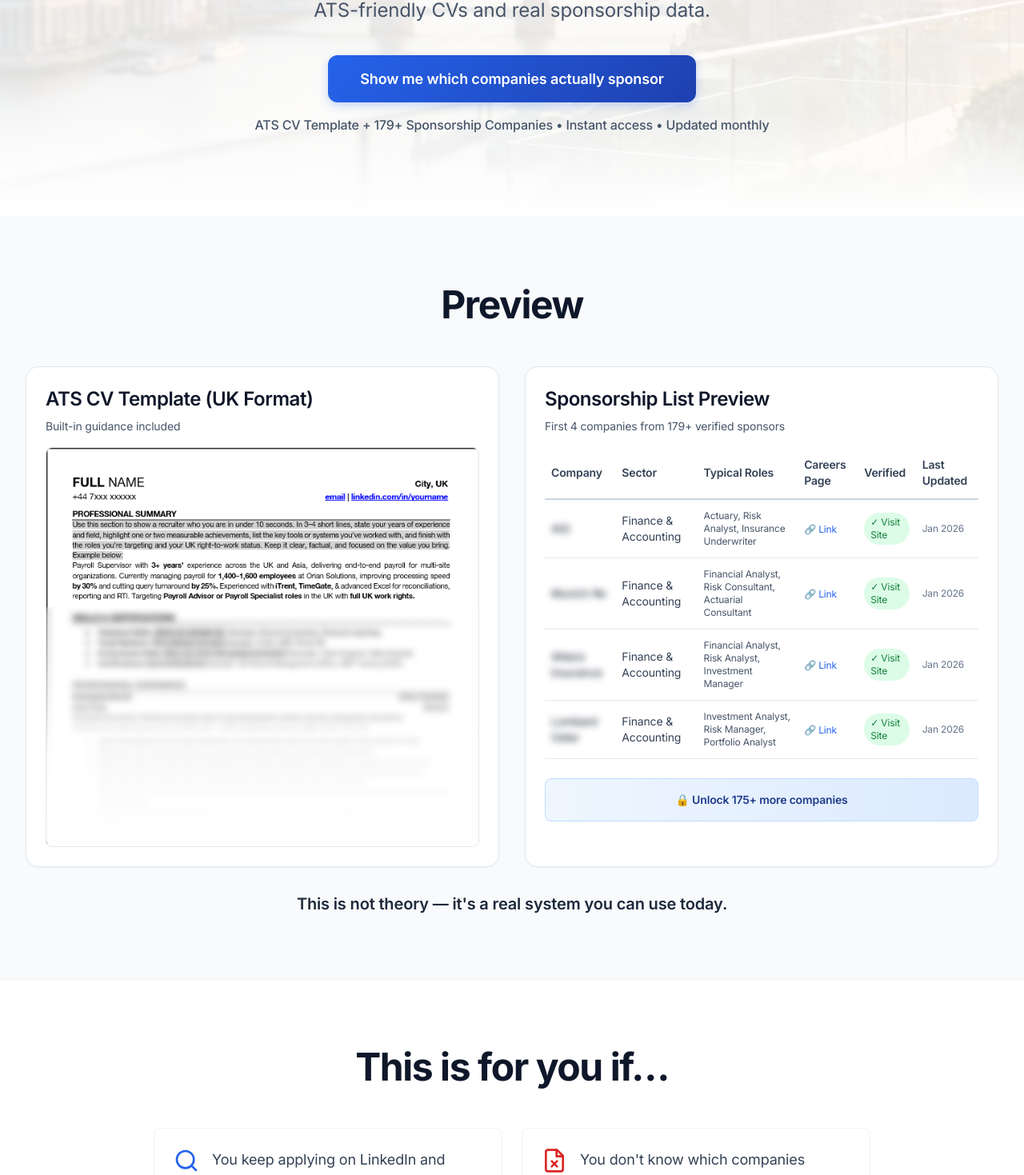
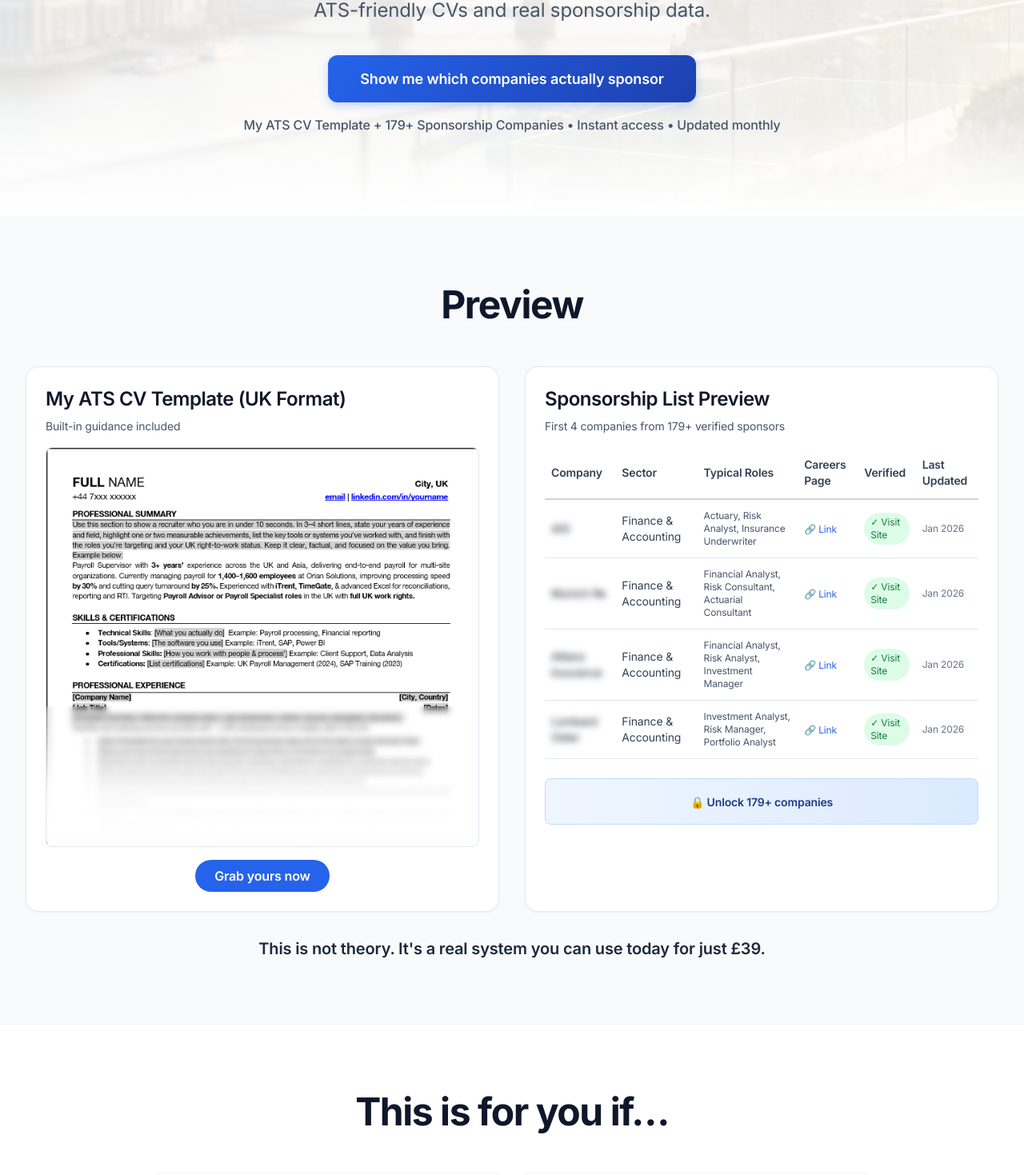
Before and after one commit to nazmilash/sponsorship-intelligence-web, a Next.js app: page / in a window 1280 px wide. Shown: the part 449-1918 px from the top of the page at 80% size. Built offline with nearby package versions, Linux system fonts and the light colour scheme.

Commit message:
Fix alignment, add payhip buttons, update profile pic

```diff
--- a/app/globals.css
+++ b/app/globals.css
@@ -201,7 +201,7 @@ p {
   bottom: 0;
   left: 0;
   right: 0;
-  height: 60%;
+  height: 35%;
   background: linear-gradient(to bottom, transparent 0%, rgba(255, 255, 255, 0.9) 60%, rgba(255, 255, 255, 1) 100%);
   backdrop-filter: blur(4px);
   -webkit-backdrop-filter: blur(4px);
--- a/components/SneakPeek.tsx
+++ b/components/SneakPeek.tsx
@@ -17,13 +17,22 @@ export default function SneakPeek() {
                             <p className="text-sm text-slate-600">{sneakPeek.cvCard.subtext}</p>
                         </div>
 
-                        <div className="blur-bottom relative bg-slate-100 rounded-lg overflow-hidden border border-slate-200" style={{ height: '500px' }}>
+                        <div className="blur-bottom relative bg-slate-100 rounded-lg overflow-hidden border border-slate-200 h-[350px] md:h-[500px]">
                             <Image
                                 src="/cv-preview.png"
                                 alt="ATS-Friendly CV Template Preview"
                                 fill
                                 className="object-cover object-top"
                             />
+                        </div>
+                        <div className="mt-4 text-center">
+                            <a
+                                href={content.payhip.embedUrl}
+                                className="payhip-buy-button inline-flex items-center justify-center px-6 py-2 bg-blue-600 text-white font-semibold rounded-full hover:bg-blue-700 transition"
+                                data-payhip
+                            >
+                                Grab yours now
+                            </a>
                         </div>
                     </div>
 
@@ -69,8 +78,16 @@ export default function SneakPeek() {
                         </div>
 
                         {/* Unlock overlay */}
-                        <div className="mt-6 p-4 bg-gradient-to-r from-blue-50 to-blue-100 rounded-lg border border-blue-200 text-center">
-                            <p className="text-sm font-semibold text-blue-900">🔒 Unlock 175+ more companies</p>
+                        <div className="mt-6 text-center">
+                            <a
+                                href={content.payhip.embedUrl}
+                                className="payhip-buy-button block w-full p-4 bg-gradient-to-r from-blue-50 to-blue-100 rounded-lg border border-blue-200 text-center hover:shadow-md transition group"
+                                data-payhip
+                            >
+                                <span className="text-sm font-semibold text-blue-900 group-hover:text-blue-700">
+                                    🔒 Unlock 179+ companies
+                                </span>
+                            </a>
                         </div>
                     </div>
                 </div>
--- a/content.config.ts
+++ b/content.config.ts
@@ -1,20 +1,20 @@
 export const content = {
     metadata: {
-        title: "ATS CV Template + UK Sponsorship Companies | Stop Wasting Applications",
-        description: "Get the ATS-friendly CV template and 179+ verified UK companies that sponsor international students. Built by someone who went through the same struggle.",
+        title: "My ATS CV Template + UK Sponsorship Companies | Stop Wasting Applications",
+        description: "Get my ATS-friendly CV template and 179+ verified UK companies that sponsor international students. Built by someone who went through the same struggle.",
     },
 
     hero: {
         headline: "Stop wasting months applying to jobs that will never sponsor you.",
         subheadline: "I went from struggling to get interviews in the UK to building a system that helped 70+ international students get shortlisted using ATS-friendly CVs and real sponsorship data.",
         ctaPrimary: "Show me which companies actually sponsor",
-        trustLine: "ATS CV Template + 179+ Sponsorship Companies • Instant access • Updated monthly",
+        trustLine: "My ATS CV Template + 179+ Sponsorship Companies • Instant access • Updated monthly",
     },
 
     sneakPeek: {
         title: "Preview",
         cvCard: {
-            label: "ATS CV Template (UK Format)",
+            label: "My ATS CV Template (UK Format)",
             subtext: "Built-in guidance included",
         },
         databaseCard: {
@@ -59,13 +59,13 @@ export const content = {
                 }
             ],
         },
-        bottomLine: "This is not theory — it's a real system you can use today.",
+        bottomLine: "This is not theory. It's a real system you can use today for just £39.",
     },
 
     painPoints: {
         title: "This is for you if…",
         points: [
-            "You keep applying on LinkedIn and Indeed but never hear back",
+            "You keep applying on LinkedIn, Indeed and job boards but never hear back",
             "You don't know which companies actually sponsor international students",
             "You spend hours tailoring your CV for companies that don't sponsor",
             "You feel your visa clock ticking and panic is creeping in"
@@ -78,7 +78,7 @@ export const content = {
             title: "My ATS Friendly CV",
             intro: "Your CV doesn't need to be pretty. It needs to get past UK hiring software.",
             bullets: [
-                "ATS-friendly CV template (UK format, Word)",
+                "My ATS-friendly CV template (UK format, Word)",
                 "Built-in guidance/instructions telling you what to write in every section",
                 "Recruiter-friendly layout + keyword structure",
                 "Section-wise example bullet points (so students understand how to write impact)"
@@ -100,12 +100,12 @@ export const content = {
     story: {
         title: "Why I built this",
         text: "I came to the UK with a Master's degree and still struggled to get responses. I was applying blindly to companies that could never sponsor me, and my CV wasn't getting past hiring software. After fixing my own system, I landed my UK job within 25 days of graduating — and then started helping other international students do the same. This product is that system.",
-        image: "/mk-profile.jpeg",
+        image: "/mk-profile.png",
     },
 
     testimonials: {
-        title: "Trusted by Professionals",
-        subtitle: "Join hundreds of international students who secured sponsored roles.",
+        title: "Trusted by Students/Graduates",
+        subtitle: "Join hundreds of international students who successfully secured jobs.",
         items: [
             { image: "/testimonial_1.png", alt: "Student Success Story 1" },
             { image: "/testimonial_2.png", alt: "Student Success Story 2" },
@@ -120,7 +120,7 @@ export const content = {
 
     workWithMe: {
         title: "Want me to help you directly?",
-        text: "I also offer 1-to-1 CV rewriting and LinkedIn optimisation for international students who want personalised support. If you want me to review or rewrite your CV, you can reach out after purchase or via LinkedIn.",
+        text: "I also offer 1-to-1 CV Rewriting and LinkedIn Optimisation for international students who want personalised support. If you want me to review or rewrite your CV, you can reach out after purchase or via LinkedIn.",
         ctaText: "Work with Mohammed directly",
         ctaLink: "https://www.linkedin.com/in/mohammedkokkancherry/", // Update with actual LinkedIn
     },
@@ -138,7 +138,7 @@ export const content = {
             },
             {
                 question: "Is this beginner-friendly?",
-                answer: "Yes. The template guides you on what to write in every section."
+                answer: "Yes. The template guides you on what to write in every section. The company list has an instructions tab which is pretty-much self explanatory"
             },
             {
                 question: "How do I get access?",
@@ -155,7 +155,7 @@ export const content = {
     finalCTA: {
         headline: "You don't need more applications. You need the right targets.",
         ctaPrimary: "Get Instant Access — £39",
-        trustLine: "ATS CV Template + Sponsorship Company List • Instant download",
+        trustLine: "My ATS CV Template + Sponsorship Company List • Instant download",
     },
 
     payhip: {
```
Also changed, not shown: public/mk-profile.png (added).
